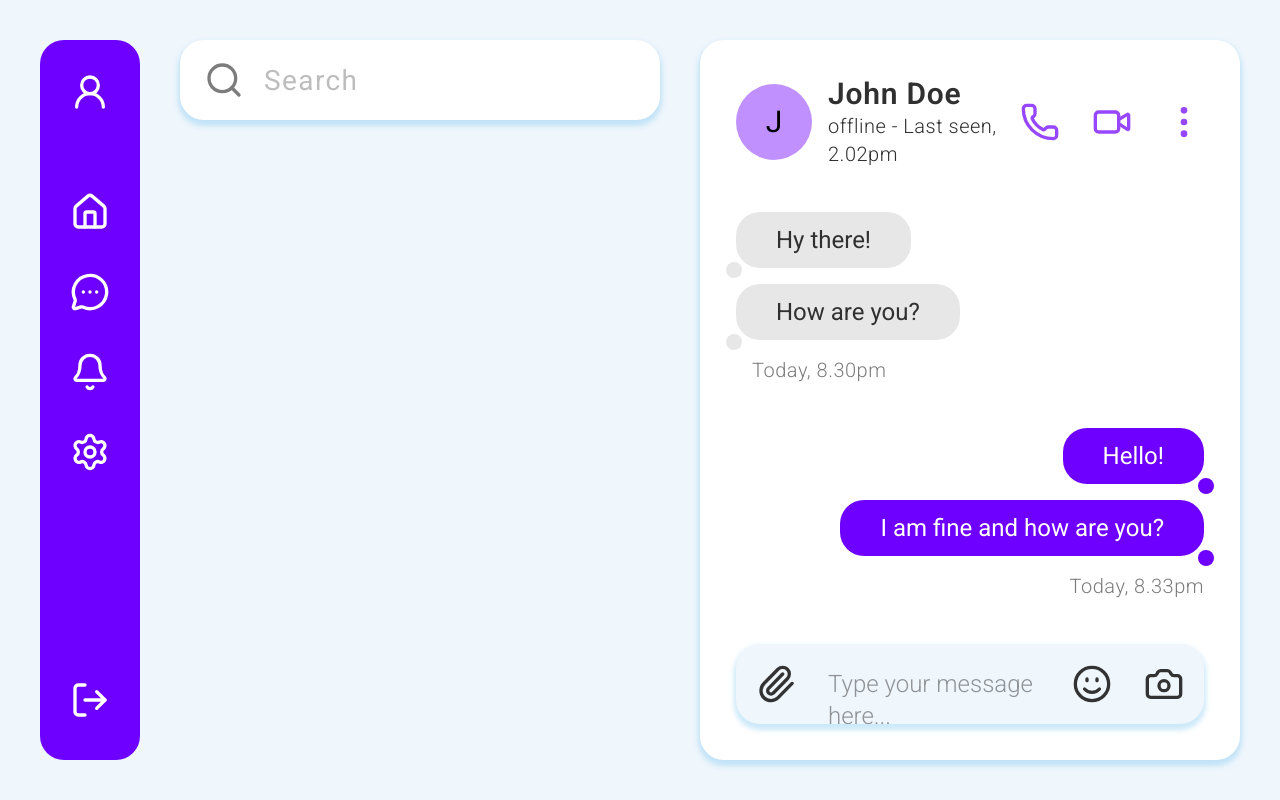
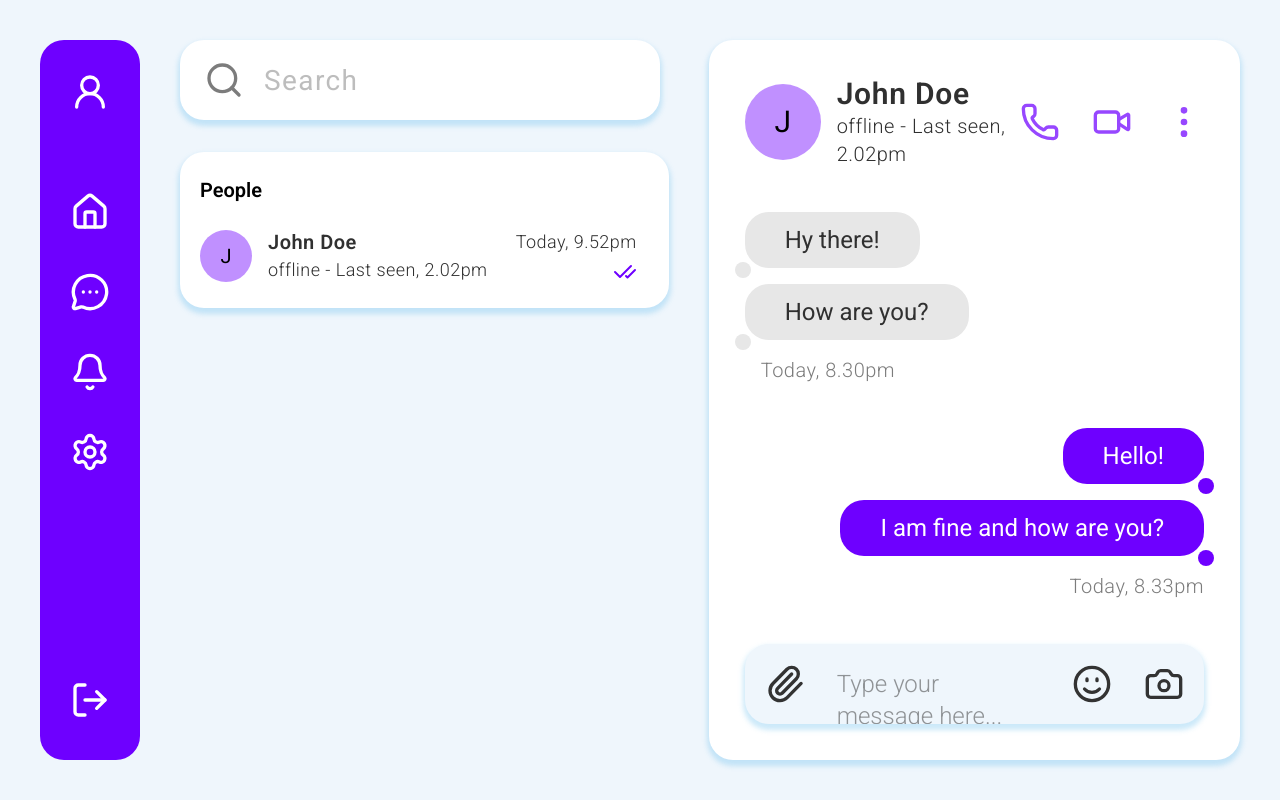
Before and after one commit to Nazarii-Lesniak/chatter, a Next.js app in the folder client/: page / in a window 1280 px wide. Built offline with nearby package versions, Linux system fonts and the light colour scheme.

Commit message:
feat(widgets): implement PeopleList component and integrate into ChatList

```diff
--- a/client/src/features/call-user/ui/CallButton.tsx
+++ b/client/src/features/call-user/ui/CallButton.tsx
@@ -1,10 +1,10 @@
+import { Phone } from 'lucide-react';
 import { Button } from '@/shared/ui/button/Button';
-import { Phone } from 'lucide-react';
 
 export function CallButton() {
   return (
     <Button variant="sidebar">
-      <Phone aria-label="Call button" className='text-chat-icon-action'/>
+      <Phone aria-label="Call button" className="text-chat-icon-action" />
     </Button>
-  )
+  );
 }
--- a/client/src/features/chat-actions/ui/ChatActions.tsx
+++ b/client/src/features/chat-actions/ui/ChatActions.tsx
@@ -9,5 +9,5 @@ export function ChatActions() {
       <VideoCallButton />
       <ChatMenuButton />
     </div>
-  )
+  );
 }
--- a/client/src/features/video-call-user/ui/VideoCallButton.tsx
+++ b/client/src/features/video-call-user/ui/VideoCallButton.tsx
@@ -1,10 +1,10 @@
+import { Video } from 'lucide-react';
 import { Button } from '@/shared/ui/button/Button';
-import { Video } from 'lucide-react';
 
 export function VideoCallButton() {
   return (
     <Button variant="sidebar">
-      <Video aria-label="Video call button" className='text-chat-icon-action'/>
+      <Video aria-label="Video call button" className="text-chat-icon-action" />
     </Button>
-  )
+  );
 }
--- a/client/src/widgets/chat-list/ChatList.tsx
+++ b/client/src/widgets/chat-list/ChatList.tsx
@@ -1,7 +1,11 @@
 import SearchInput from '@/features/search-by-name/ui/SearchInput';
+import { PeopleList } from '../people-list/PeopleList';
 
 export function ChatList() {
   return (
-    <SearchInput />
-  )
+    <div className="flex flex-col w-full gap-8">
+      <SearchInput />
+      <PeopleList />
+    </div>
+  );
 }
--- /dev/null
+++ b/client/src/widgets/people-list/PeopleList.tsx
@@ -0,0 +1,31 @@
+'use client';
+
+import type { UserType } from '@/entities/user/model/types';
+import { User } from '@/entities/user/ui';
+
+export function PeopleList() {
+  const userData: UserType = {
+    id: '1',
+    username: 'John Doe',
+    status: 'offline' as const,
+    lastSeen: ' - Last seen, 2.02pm',
+    createdAt: 'Today, 9.52pm',
+  };
+
+  return (
+    <div className="flex flex-col gap-6 py-2 pr-5 pl-3 md:py-3 md:pr-6 md:pl-4 lg:py-6 lg:pr-8 lg:pl-5 bg-white shadow-input-glow rounded-3xl">
+      <h2 className="text-md md:text-lg lg:text-xl font-semibold">People</h2>
+      <User user={userData} variant="chatList">
+        <User.Avatar />
+        <User.Info>
+          <User.Username />
+          <User.LastSeen />
+        </User.Info>
+        <User.Meta>
+          <User.CreatedAt />
+          <User.Badge />
+        </User.Meta>
+      </User>
+    </div>
+  );
+}
--- a/client/src/widgets/sidebar/ui/Sidebar.tsx
+++ b/client/src/widgets/sidebar/ui/Sidebar.tsx
@@ -1,6 +1,6 @@
+import { SidebarLogout } from './SidebarLogout';
 import { SidebarNavigation } from './SidebarNavigation';
 import { SidebarProfile } from './SidebarProfile';
-import { SidebarLogout } from './SidebarLogout';
 
 export function Sidebar() {
   return (
--- a/client/src/widgets/sidebar/ui/SidebarLogout.tsx
+++ b/client/src/widgets/sidebar/ui/SidebarLogout.tsx
@@ -1,10 +1,10 @@
+import { LogOut } from 'lucide-react';
 import { Button } from '@/shared/ui/button/Button';
-import { LogOut } from 'lucide-react';
 
 export function SidebarLogout() {
   return (
     <Button variant="sidebar">
       <LogOut aria-label="Logout" />
     </Button>
-  )
+  );
 }
--- a/client/src/widgets/sidebar/ui/SidebarProfile.tsx
+++ b/client/src/widgets/sidebar/ui/SidebarProfile.tsx
@@ -1,10 +1,10 @@
+import { UserRound } from 'lucide-react';
 import { Button } from '@/shared/ui/button/Button';
-import { UserRound } from 'lucide-react';
 
 export function SidebarProfile() {
   return (
     <Button variant="sidebar">
       <UserRound aria-label="Username" />
     </Button>
-  )
+  );
 }
```
Also changed, not shown: client/src/features/open-chat-menu/ui/ChatMenuButton.tsx (+6 -3 lines), client/src/widgets/sidebar/ui/SidebarNavigation.tsx (+4 -5 lines), client/src/widgets/chat-window/ui/ChatWindow.tsx (line endings or trailing spaces).
